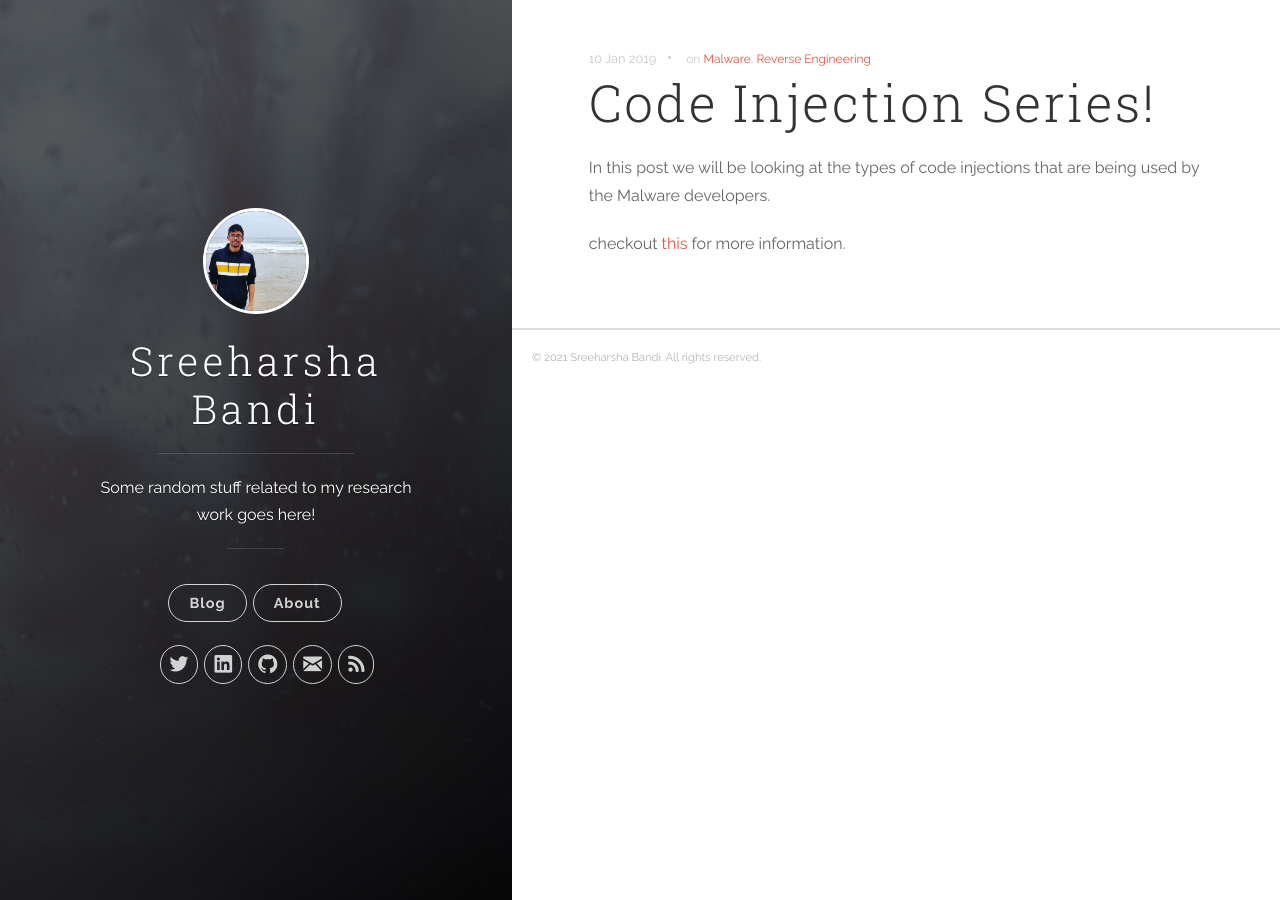
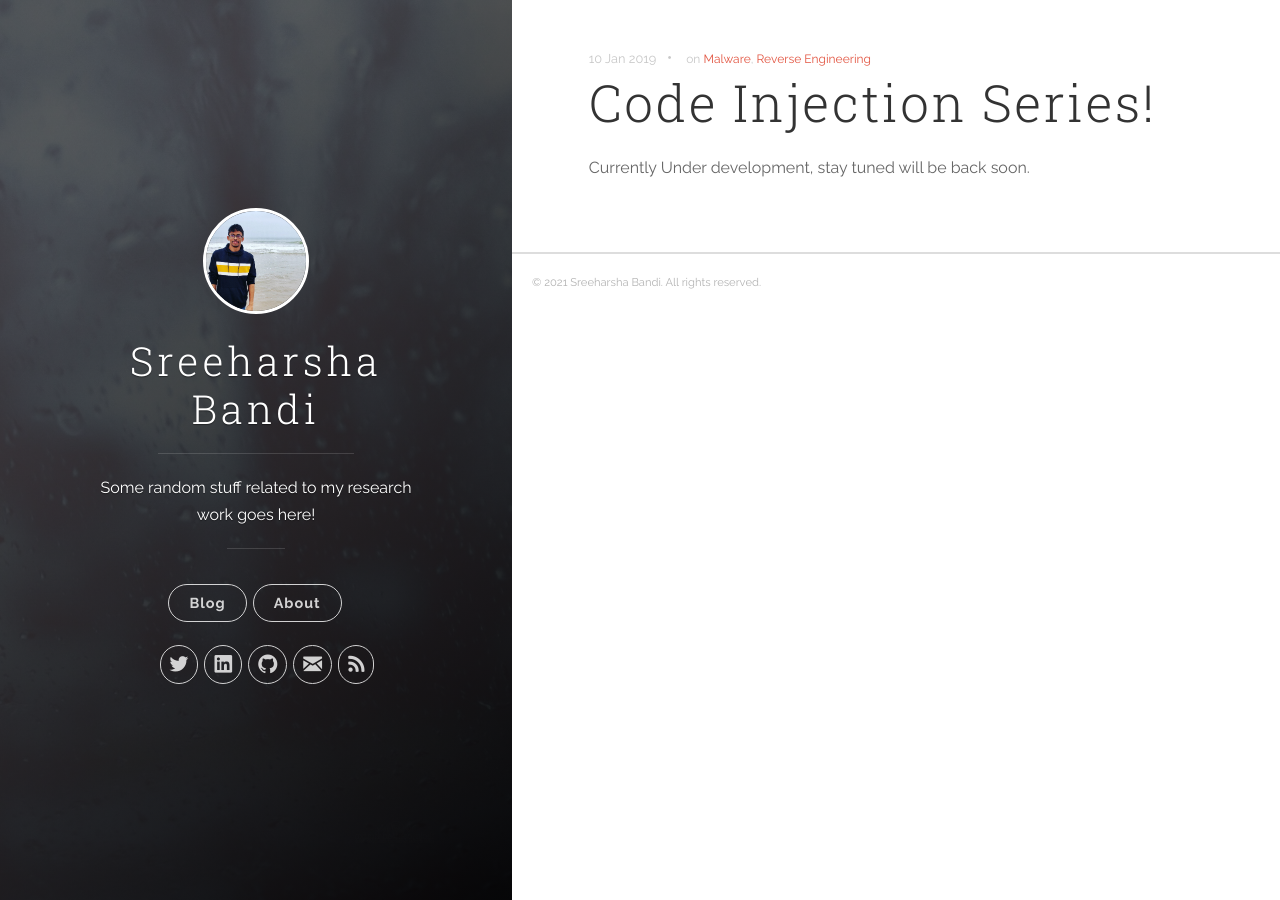
Before and after one commit to sreeharshabandi/sreeharshabandi.github.io, a Jekyll site: the page built from _posts/2019-01-10-code-injection-series.md, in a window 1280 px wide. Built offline with Jekyll 4.4.1, drawn with Linux system fonts in a browser that asks for light colours.

Commit message:
Update 2019-01-10-code-injection-series.md

```diff
--- a/_posts/2019-01-10-code-injection-series.md
+++ b/_posts/2019-01-10-code-injection-series.md
@@ -4,8 +4,4 @@ date:   2019-01-10 15:04:23
 categories: [Malware]
 tags: [Malware, Reverse Engineering]
 ---
-In this post we will be looking at the types of code injections that are being used by the Malware developers.
-
-checkout [this][microsoft] for more information.
-
-[microsoft]: https://docs.microsoft.com
+Currently Under development, stay tuned will be back soon.
```
